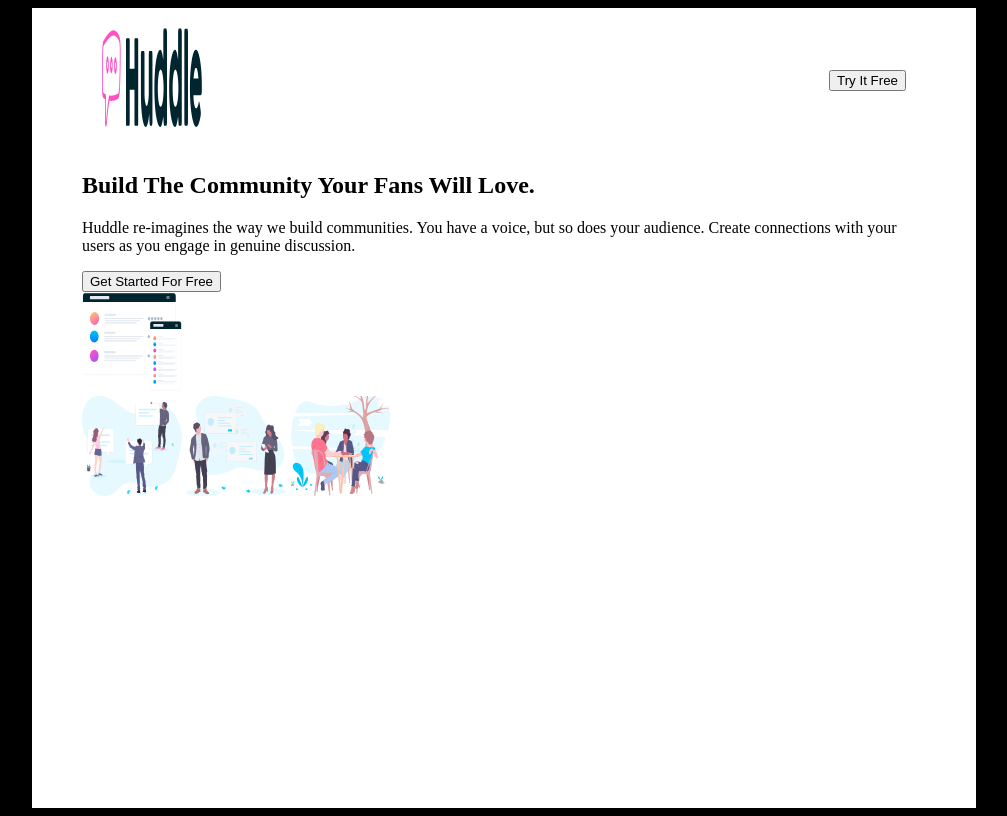
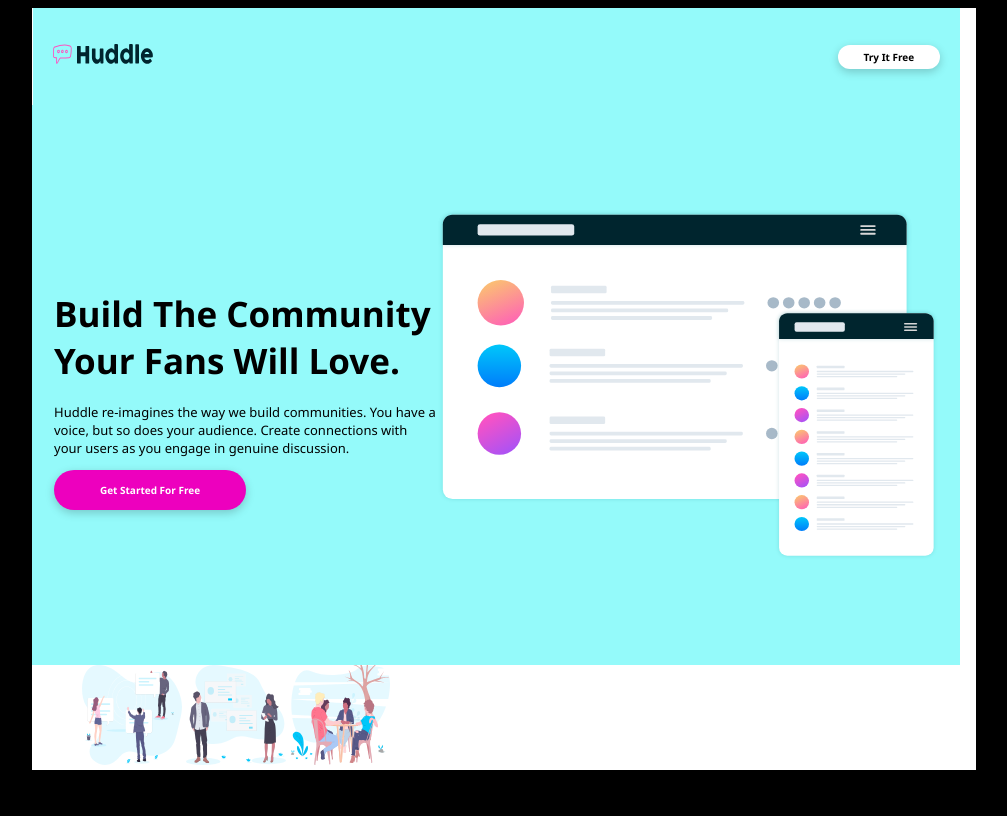
Before and after one commit to Mukumbuta/Landing-page, a plain HTML site: page index.html in a window 1280 px wide. Shown: the whole page, without its empty margins (136-1143 px from the left). Drawn offline with Linux system fonts and the light colour scheme.

Commit message:
Update index.css

```diff
--- a/index.css
+++ b/index.css
@@ -1,11 +1,12 @@
 html {
     background-color: black;
+    font-family: 'Segoe UI', Tahoma, Geneva, Verdana, sans-serif;
 }
 
 main {
     padding: 0 50px 0 50px;
     background-color: white;
-    height: 100vh;
+    height: 100%;
     margin-left: 10rem;
     margin-right: 10rem;
 }
@@ -15,15 +16,75 @@ main {
     align-items: center;
     justify-content: space-between;
     padding: 20px;
+    width: 69.3vw;
+    margin-left: -49px;
+    background-color: rgb(148, 250, 250);
+}
 
-    /*background-color: brown;
-    color: #fff;
-    position: fixed;
-    top: 0;
-    width: 100%;*/
+.btn {
+    background-color: white;
+    padding: 5px;
+    width: 8vw;
+    font-family: 'Segoe UI', Tahoma, Geneva, Verdana, sans-serif;
+    font-style: normal;
+    font-weight: bold;
+    font-size: 10px;
+    border-radius:  20px;
+    border: 1px aliceblue;
+    box-shadow: 0 3px 10px rgb(0 0 0 / 0.2);
 }
 
 
+.logo1 {
+    height: 20px;
+    width: 80ppx;
+}
+.container1 {
+    display: flex;
+    justify-content: center;
+    align-items: center;
+    width: 72.5vw;
+    height: 70vh;
+    background-color: rgb(148, 250, 250);
+    margin-left: -50px;
+}
+
+.heading1 {
+    display: flex;
+    flex-direction: column;
+    justify-content: center;
+    font-size: large;
+    width: 30vw;
+}
+
+p {
+    font-size: small;
+    margin-top: -10px;
+}
+
+.container1 .heading1 h2 {
+    font-size: 35px;
+}
+
+.img1 {
+    height: 350px;
+    width: 500px;
+}
+
+.btn1 {
+    background-color: white;
+    padding: 13px;
+    width: 15vw;
+    font-family: 'Segoe UI', Tahoma, Geneva, Verdana, sans-serif;
+    font-style: normal;
+    font-weight: bold;
+    font-size: 10px;
+    color: white;
+    border-radius:  20px;
+    background-color: rgb(237, 0, 190);
+    border: 1px aliceblue;
+    box-shadow: 0 3px 10px rgb(0 0 0 / 0.2);
+}
 
 img {
     height: 100px;
```
